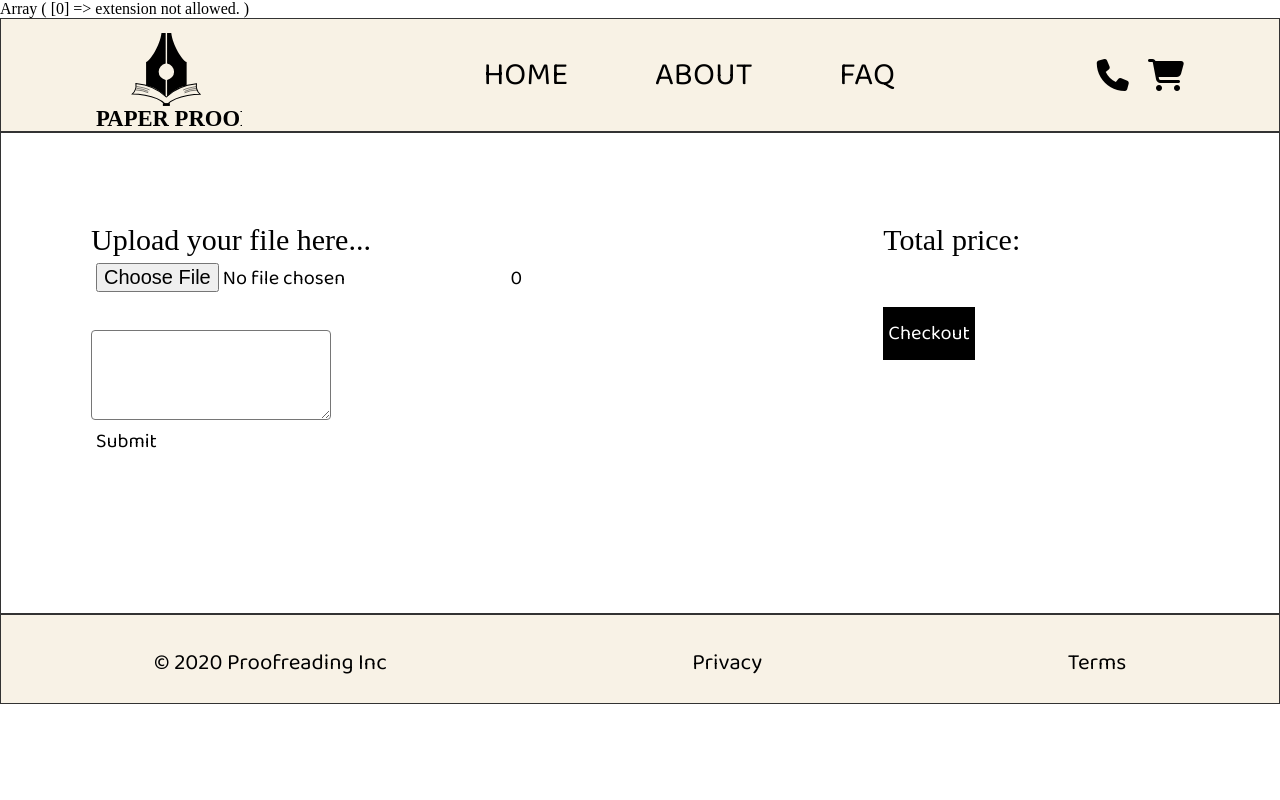
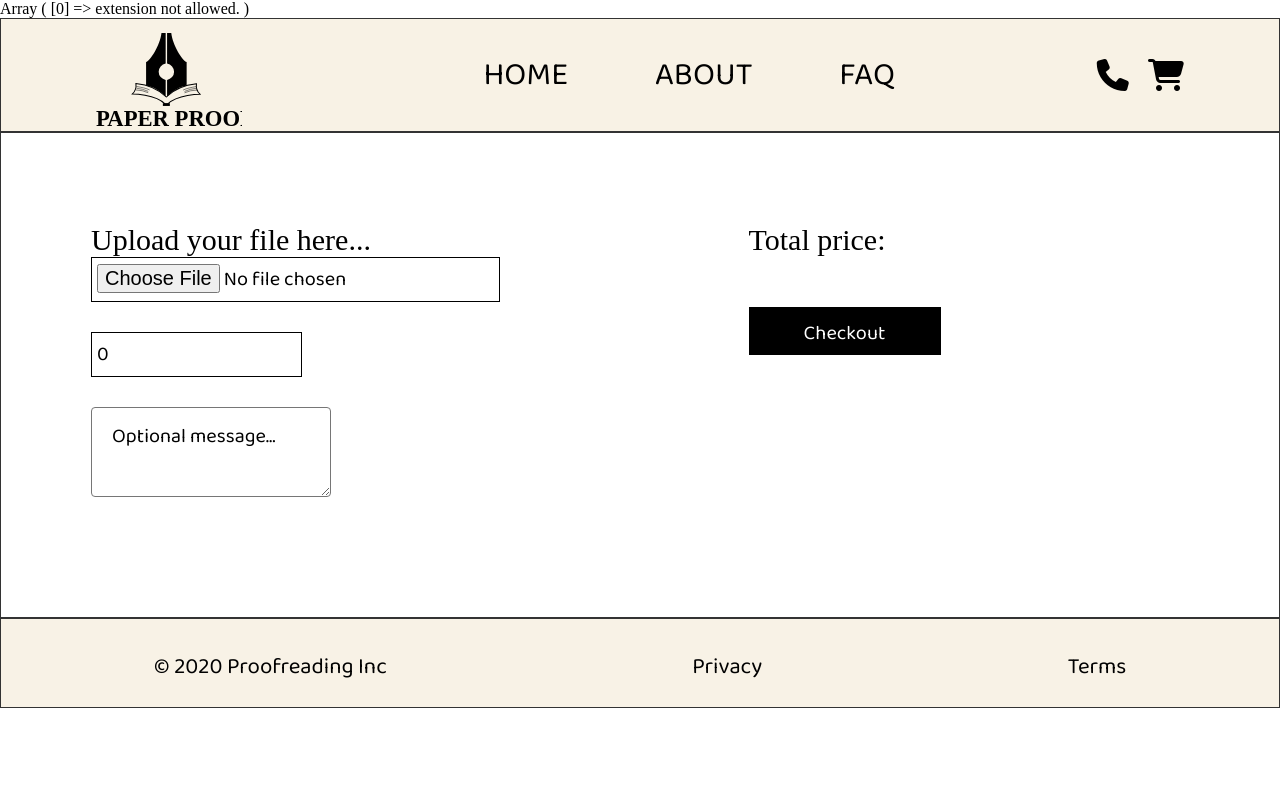
Before and after one commit to bagelthyme/proofreading, a PHP site: page /checkout.php in a window 1280 px wide. Run offline with PHP 8.4, Linux system fonts and the light colour scheme; data that the repository does not hold is empty; some libraries are stand-ins or nearby versions.

Commit message:
checkout page styling

```diff
--- a/checkout.php
+++ b/checkout.php
@@ -31,20 +31,20 @@
 
         <div class="actionEditing">
           <form id="confirmationForm" method='post' action='' enctype='multipart/form-data'>
-            <label>
+            <div id="checkoutSection">
               <label for="pages">Upload your file here...</label><br>
-              <input type='file' name='fileUpload'>
+              <input type='file' name='fileUpload'><br>
               <input type="text" id="fname" name="fname" value="0"><br>
-              <textarea></textarea><br>
-              <input type="submit">
-            </label>
+              <textarea placeholder="Optional message..."></textarea><br>
+              <!-- <input class="btn" type="submit"> -->
+            </div>
           </form>
           <div id="paypal-button-container"></div>
         </div>
 
       <div>
         <div class="confirmationEditing">Total price:</div>
-        <button id="checkoutButton">Checkout</button>
+        <button class="btn" id="checkoutButton">Checkout</button>
       </div>
     </div>
 
--- a/style.css
+++ b/style.css
@@ -321,7 +321,7 @@ h1:hover {
 }
 
 .basic {
-  background-image: url("images/legs-book.jpg");
+  background-image: url("images/computer-man.jpg");
 }
 
 .extended {
@@ -447,6 +447,9 @@ div.grid-box7 > p {
   margin-top: 25px;
 }
 
+#checkoutSection {
+  /* border: solid black; */
+}
 
 textarea {
   font-family: 'Baloo Bhai 2', cursive;
@@ -466,7 +469,6 @@ textarea {
 form {
 /* background: rgba(0, 0, 0, 0.7); */
 
-
 }
 
 .title {
@@ -485,16 +487,11 @@ input, select {
 padding: 5px;
 margin-bottom: 30px;
 background: transparent;
-border: none;
-<<<<<<< HEAD
-border-bottom: 1px solid #eee;
-font-size: 2rem;
-=======
+/* border: none; */
 /* border-bottom: 1px solid #eee; */
-border-bottom: 1px solid black;
+border: 1px solid black;
 font-size: 20px;
 font-family: 'Baloo Bhai 2', cursive;
-color: black;
 }
 
 ::-webkit-input-placeholder {
@@ -511,7 +508,6 @@ color: black;
 
 ::placeholder {
   color:black !important;
->>>>>>> 55383cc96abfa65ed2dac2a7dff50294b8482303
 }
 
 input::placeholder {
@@ -563,8 +559,8 @@ margin: 20px 5px 0;
 
 .btn {
   font-family: 'Baloo Bhai 2', cursive;
-  width: 18vw;
-  height: 8vh;
+  width: 15vw;
+  height: 6vh;
 }
 
 button:hover, .btn-item:hover {
```
